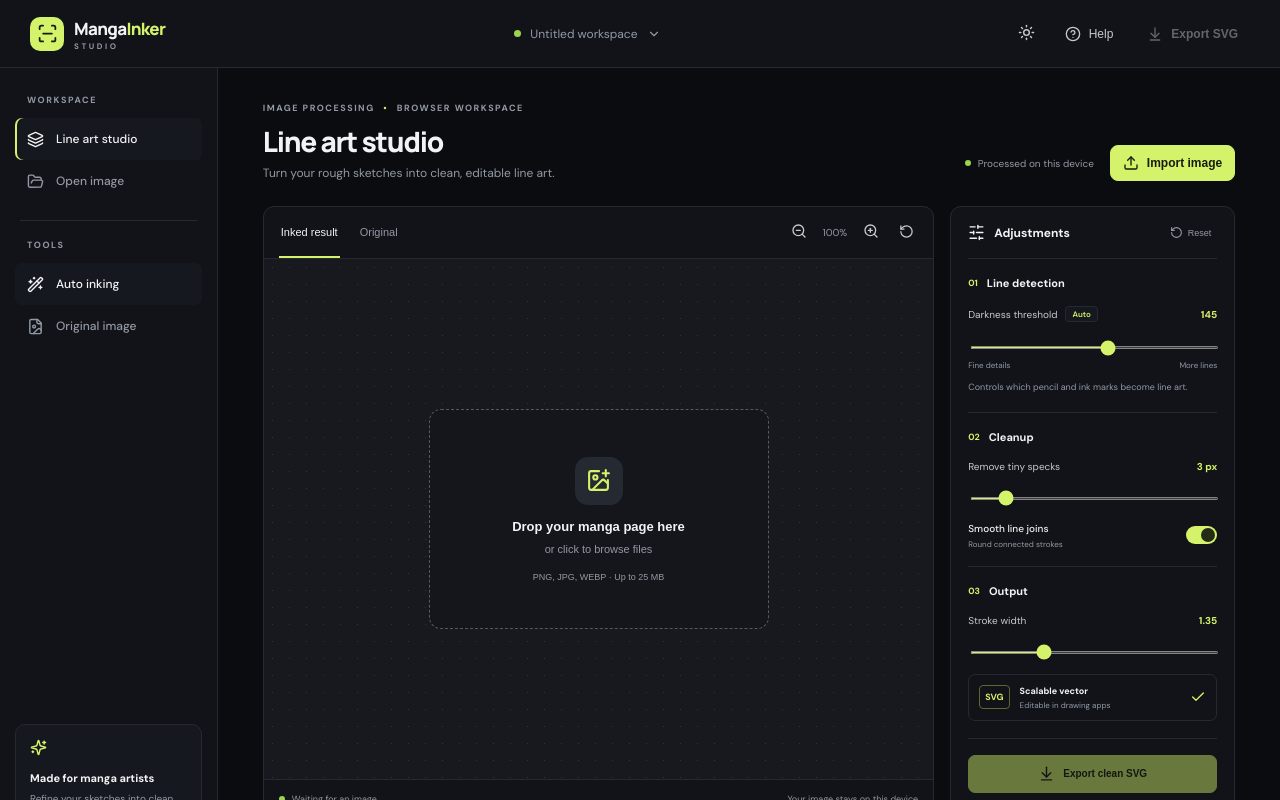
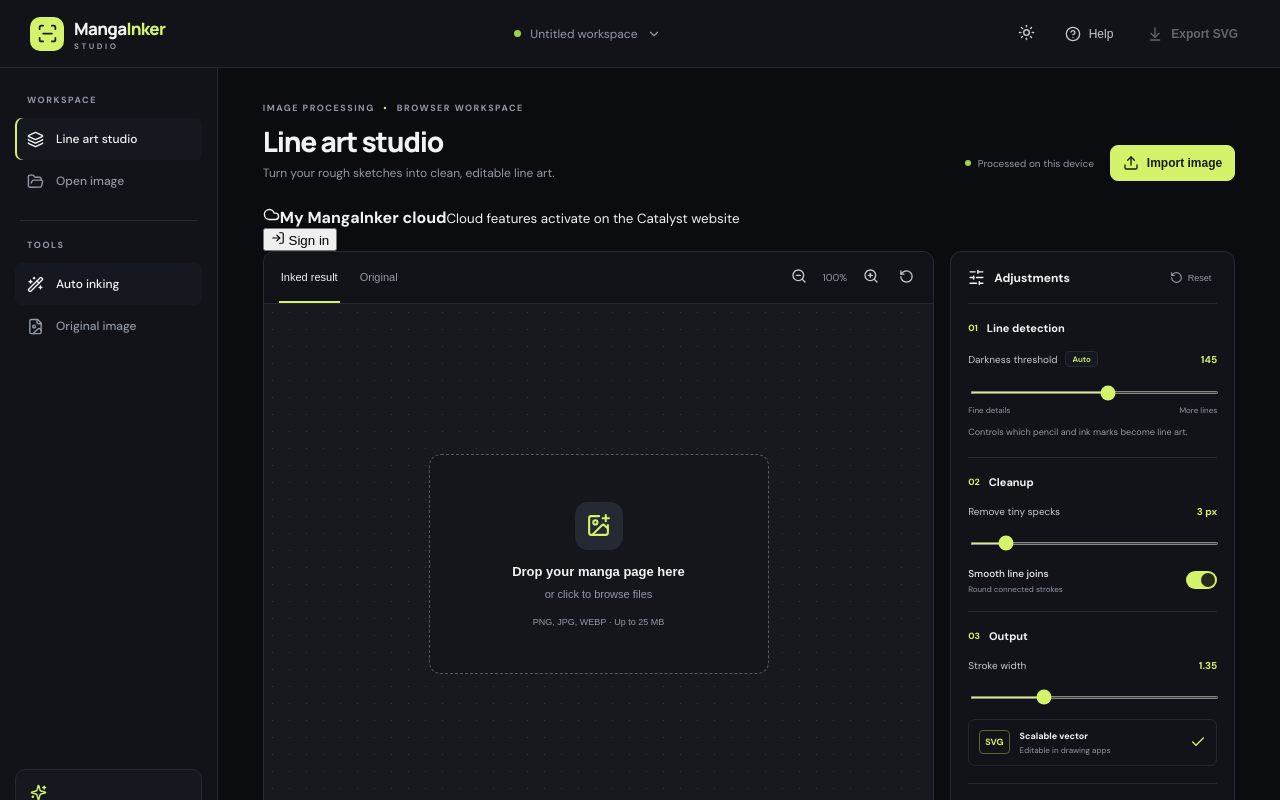
Before and after one commit to rohit42i/-mangaink, a React (Vite) app: page / in a window 1280 px wide. Shown: the top 800 px of the page. Built offline with nearby package versions, Linux system fonts and the light colour scheme.

Commit message:
Connect line art studio to Catalyst cloud workspace

```diff
--- a/src/App.jsx
+++ b/src/App.jsx
@@ -1,5 +1,6 @@
 import React,{useCallback,useEffect,useRef,useState}from'react';
 import{ArrowDownToLine,Check,ChevronDown,CircleHelp,FileImage,FolderOpen,Layers,Moon,RotateCcw,ScanLine,Settings2,SlidersHorizontal,Sun,Upload,ZoomIn,ZoomOut,ImagePlus,Sparkles,WandSparkles,ScanSearch}from'lucide-react';
+import CatalystWorkspace from './components/CatalystWorkspace.jsx';
 const clamp=(v,a,b)=>Math.max(a,Math.min(b,v));
 function otsu(a){const h=new Uint32Array(256);for(let i=0;i<a.length;i++)h[a[i]]++;let sum=0;for(let i=0;i<256;i++)sum+=i*h[i];let sb=0,wb=0,best=-1,t0=127;for(let t=0;t<256;t++){wb+=h[t];if(!wb)continue;let wf=a.length-wb;if(!wf)break;sb+=t*h[t];let d=sb/wb-(sum-sb)/wf,score=wb*wf*d*d;if(score>best){best=score;t0=t}}return t0}
 function skeletonize(m,w,h){let changed=true,round=0,remove=[];while(changed&&round++<40){changed=false;for(let phase=0;phase<2;phase++){remove.length=0;for(let y=1;y<h-1;y++)for(let x=1;x<w-1;x++){let i=y*w+x;if(!m[i])continue;let p=[m[i-w],m[i-w+1],m[i+1],m[i+w+1],m[i+w],m[i+w-1],m[i-1],m[i-w-1]],n=p.reduce((a,b)=>a+b,0);if(n<2||n>6)continue;let tr=0;for(let k=0;k<8;k++)if(!p[k]&&p[(k+1)%8])tr++;if(tr!==1)continue;let[a,b,c,d,e,f,g,q]=p,ok=phase===0?(a*c*e===0&&c*e*g===0):(a*c*g===0&&a*e*g===0);if(ok)remove.push(i)}if(remove.length){remove.forEach(i=>m[i]=0);changed=true}}}}
@@ -15,6 +16,7 @@ const download=kind=>{if(!result)return;let blob=new Blob([svg],{type:'image/svg
 return <div className={'app '+(dark?'dark':'light')}><header className="topbar"><a className="brand"><span className="brand-mark"><ScanLine size={21}/></span><span>Manga<span className="accent">Inker</span><small>STUDIO</small></span></a><div className="workspace-name"><i/>{input?input.name:'Untitled workspace'}<ChevronDown size={14}/></div><div className="top-actions"><button className="theme" onClick={()=>setDark(!dark)}>{dark?<Sun size={17}/>:<Moon size={17}/>}</button><button className="help"><CircleHelp size={16}/> Help</button><button className="export" onClick={()=>download('svg')} disabled={!result}><ArrowDownToLine size={16}/> Export SVG</button></div></header>
 <main className="layout"><aside className="sidebar"><div className="side-label">WORKSPACE</div><button className="side-item active"><Layers size={17}/> Line art studio</button><button className="side-item" onClick={()=>ref.current?.click()}><FolderOpen size={17}/> Open image</button><div className="side-rule"/><div className="side-label">TOOLS</div><button className={'side-item '+(view==='ink'?'chosen':'')} onClick={()=>setView('ink')}><WandSparkles size={17}/> Auto inking</button><button className={'side-item '+(view==='original'?'chosen':'')} onClick={()=>setView('original')}><FileImage size={17}/> Original image</button><div className="sidebar-bottom"><div className="note-card"><Sparkles size={17}/><b>Made for manga artists</b><p>Refine your sketches into clean line art, ready for your drawing workflow.</p></div><div className="profile"><div className="avatar">M</div><span><b>Local workspace</b><small>No account connected</small></span><Settings2 size={16}/></div></div></aside>
 <section className="main-area"><div className="heading"><div><div className="eyebrow">IMAGE PROCESSING <span>•</span> BROWSER WORKSPACE</div><h1>Line art studio</h1><p>Turn your rough sketches into clean, editable line art.</p></div><div className="heading-actions"><span className="local"><i/> Processed on this device</span><button className="import" onClick={()=>ref.current?.click()}><Upload size={16}/> Import image</button></div></div>
+<CatalystWorkspace file={input} svg={svg} settings={{threshold,speck,stroke,smooth,dark}} onLoadFile={load} onRestoreSettings={saved=>{if(typeof saved.threshold==='number')setThreshold(saved.threshold);if(typeof saved.speck==='number')setSpeck(saved.speck);if(typeof saved.stroke==='number')setStroke(saved.stroke);if(typeof saved.smooth==='boolean')setSmooth(saved.smooth);if(typeof saved.dark==='boolean')setDark(saved.dark)}}/>
 <div className="studio"><section className="canvas-panel"><div className="canvas-bar"><div className="tabs"><button className={view==='ink'?'active':''} onClick={()=>setView('ink')}>Inked result</button><button className={view==='original'?'active':''} onClick={()=>setView('original')}>Original</button></div><div className="zoom"><button onClick={()=>setZoom(v=>clamp(v-.15,.4,2.5))}><ZoomOut size={16}/></button><span>{Math.round(zoom*100)}%</span><button onClick={()=>setZoom(v=>clamp(v+.15,.4,2.5))}><ZoomIn size={16}/></button><button onClick={()=>setZoom(1)}><RotateCcw size={15}/></button></div></div>
 <div className="canvas-area" onDragOver={e=>e.preventDefault()} onDrop={e=>{e.preventDefault();load(e.dataTransfer.files?.[0])}}>{!result&&!busy?<button className="drop" onClick={()=>ref.current?.click()}><span className="drop-icon"><ImagePlus size={25}/></span><b>Drop your manga page here</b><span>or click to browse files</span><small>PNG, JPG, WEBP · Up to 25 MB</small></button>:busy?<div className="processing"><span className="spinner"/><b>Tracing your artwork…</b><small>Finding and refining line paths</small></div>:<div className="art" style={{transform:'scale('+zoom+')'}}>{view==='original'?<img src={result.source} alt="Original sketch"/>:<svg viewBox={'0 0 '+result.w+' '+result.h}><rect width="100%" height="100%" fill="white"/><path d={result.d} fill="none" stroke="#111" strokeWidth={stroke} strokeLinecap={smooth?"round":"butt"} strokeLinejoin={smooth?"round":"miter"}/></svg>}</div>}</div>
 <div className="canvas-foot"><span><i/>{result?'Ready · '+result.w+' × '+result.h:'Waiting for an image'}</span><span>{result?result.foreground.toLocaleString()+' line pixels':'Your image stays on this device'}</span></div></section>
```
